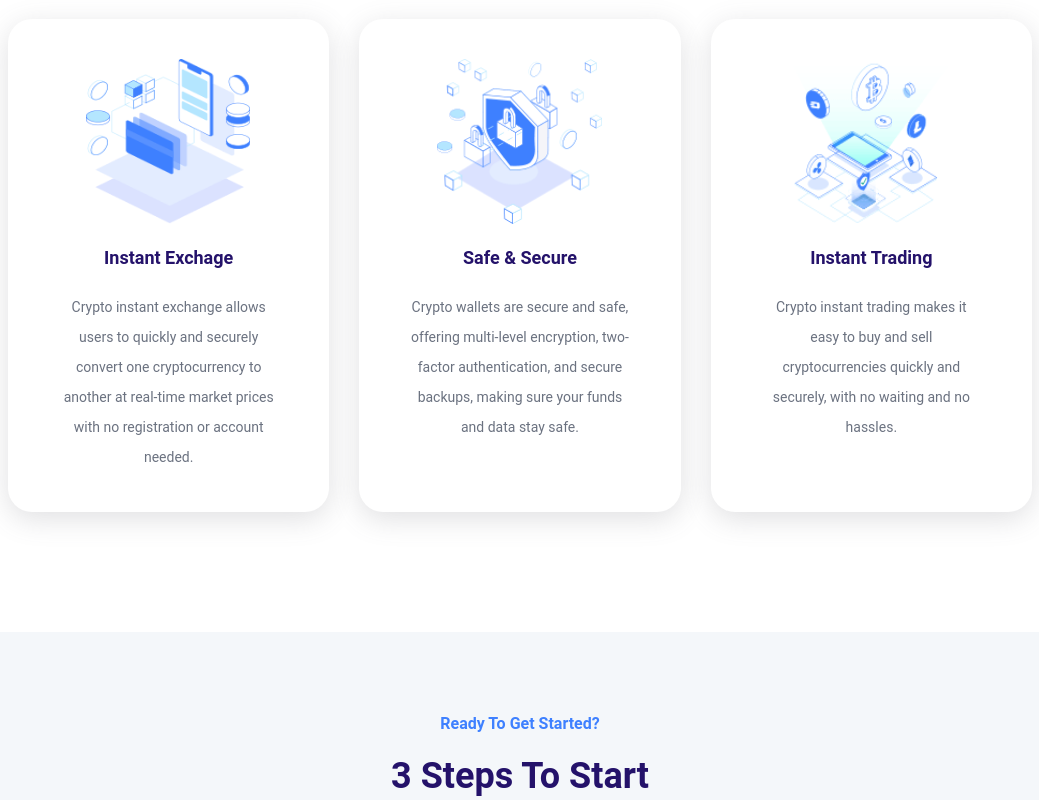
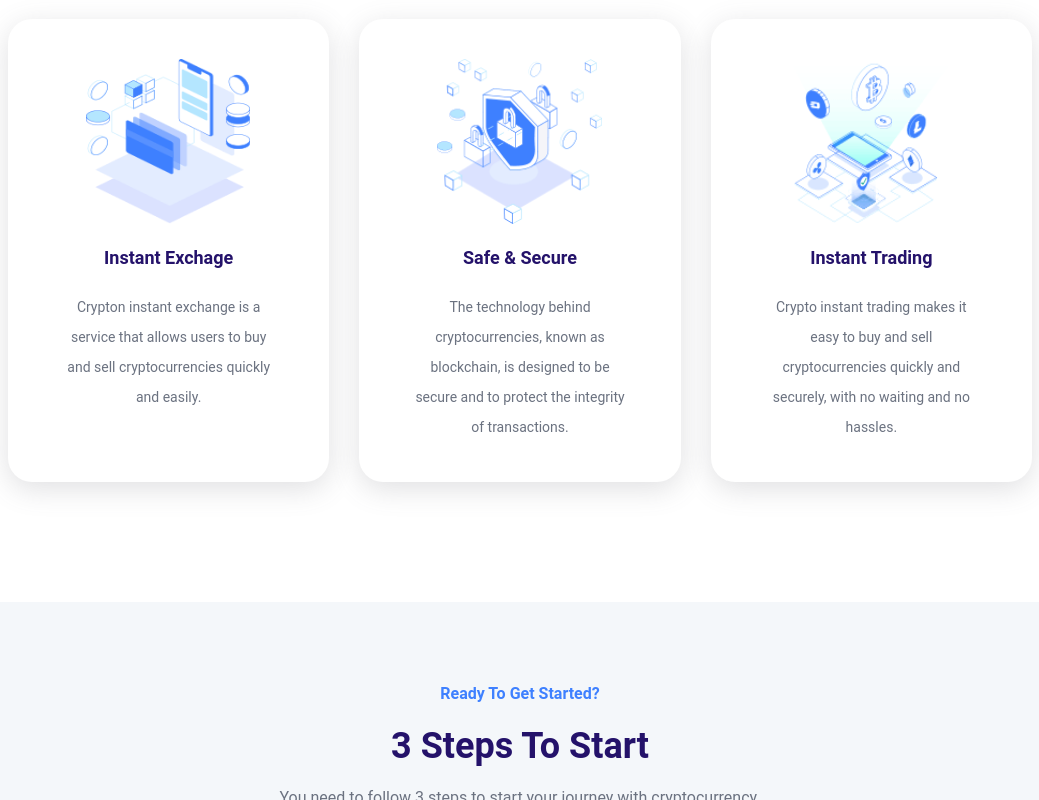
Before and after one commit to faisalchy64/crypton, a React (Create React App) app: page / in a window 1280 px wide. Shown: the part 991-1791 px from the top of the page, without its empty margins (120-1159 px from the left). Built offline with nearby package versions, Linux system fonts and the light colour scheme.

Commit message:
i have changed some css styles on features component and on faq component

```diff
--- a/src/components/Faq.js
+++ b/src/components/Faq.js
@@ -17,7 +17,7 @@ function Faq() {
                 </p>
             </div>
             <div className="w-4/5 flex flex-col md:flex-row gap-5 mx-auto">
-                <div className="w-1/2 flex flex-col gap-5">
+                <div className="w-full md:w-1/2 flex flex-col gap-5">
                     <Accordion
                         title="What is cryptocurrency?"
                         answer="Cryptocurrency is a digital or virtual currency that uses cryptography for security and is decentralized, meaning it is not controlled by a central authority such as a government or financial institution. Cryptocurrencies are based on a distributed ledger technology called blockchain, which allows for secure and transparent transactions. Some popular cryptocurrencies include Bitcoin and Ethereum."
@@ -31,7 +31,7 @@ function Faq() {
                         answer="Blockchain is a distributed ledger technology that allows for secure and transparent record-keeping. It is a decentralized system that allows for the recording of transactions across a network of computers, without the need for a central authority. Each transaction on a blockchain is verified by the network through a process called mining, and once verified, it is added to a block, which is added to the chain of previous blocks. This creates an immutable and tamper-evident record of all transactions on the network. Blockchain technology is used in many industries, including finance, supply chain management, and the public sector."
                     />
                 </div>
-                <div className="w-1/2 flex flex-col gap-5">
+                <div className="w-full md:w-1/2 flex flex-col gap-5">
                     <Accordion
                         title="How do I buy and sell cryptocurrency?"
                         answer="To buy and sell cryptocurrency, you will need to use a cryptocurrency exchange. A cryptocurrency exchange is a platform that allows you to buy, sell, and trade cryptocurrencies. Some popular exchanges include Coinbase and Binance. Before you can buy and sell cryptocurrency on an exchange, you will need to create an account and verify your identity. This typically involves providing personal information and proof of identity, such as a government-issued ID. Once your account is set up and verified, you can link your bank account or credit card to the exchange and start buying and selling cryptocurrency. Some exchanges also allow you to buy cryptocurrency using other payment methods, such as PayPal."
--- a/src/components/Features.js
+++ b/src/components/Features.js
@@ -20,7 +20,7 @@ function Features() {
                 data-aos="fade-up"
                 data-aos-duration="3000"
             >
-                <div className="flex flex-col items-center gap-y-5 bg-white px-[50px] py-10 hover:scale-110 antialiased hover:border-t-2 hover:border-b-2  hover:border-blue-1000 transition-all duration-500 shadow-card rounded-3xl">
+                <div className="flex flex-col items-center gap-y-5 bg-white px-[50px] py-10 hover:scale-110 hover:border-t-2 hover:border-b-2  hover:border-blue-1000 transition-all duration-500 shadow-card rounded-3xl">
                     <img
                         src={exchange}
                         alt=""
@@ -30,10 +30,8 @@ function Features() {
                         Instant Exchage
                     </h4>
                     <p className="text-center text-sm text-gray-500 leading-[30px]">
-                        Crypto instant exchange allows users to quickly and
-                        securely convert one cryptocurrency to another at
-                        real-time market prices with no registration or account
-                        needed.
+                        Crypton instant exchange is a service that allows users
+                        to buy and sell cryptocurrencies quickly and easily.
                     </p>
                 </div>
                 <div className="flex flex-col items-center gap-y-5 bg-white px-[50px] py-10 hover:scale-110 hover:border-t-2 hover:border-b-2 hover:border-blue-1000 transition-all duration-500 shadow-card rounded-3xl">
@@ -42,9 +40,9 @@ function Features() {
                         Safe & Secure
                     </h4>
                     <p className="text-center text-sm text-gray-500 leading-[30px]">
-                        Crypto wallets are secure and safe, offering multi-level
-                        encryption, two-factor authentication, and secure
-                        backups, making sure your funds and data stay safe.
+                        The technology behind cryptocurrencies, known as
+                        blockchain, is designed to be secure and to protect the
+                        integrity of transactions.
                     </p>
                 </div>
                 <div className="flex flex-col items-center gap-y-5 bg-white px-[50px] py-10 hover:scale-110 hover:border-t-2 hover:border-b-2 hover:border-blue-1000 transition-all duration-500 shadow-card rounded-3xl">
```
